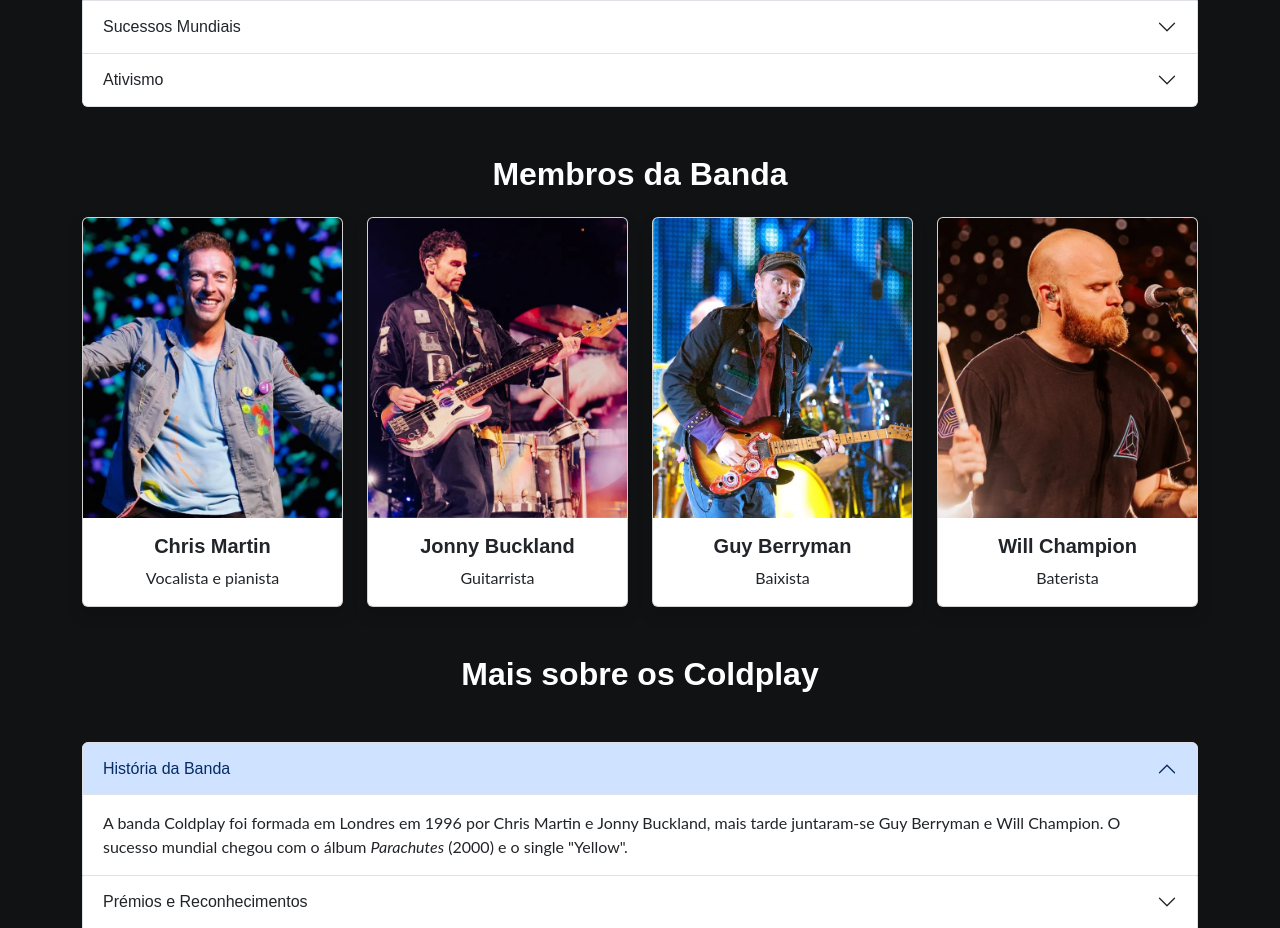
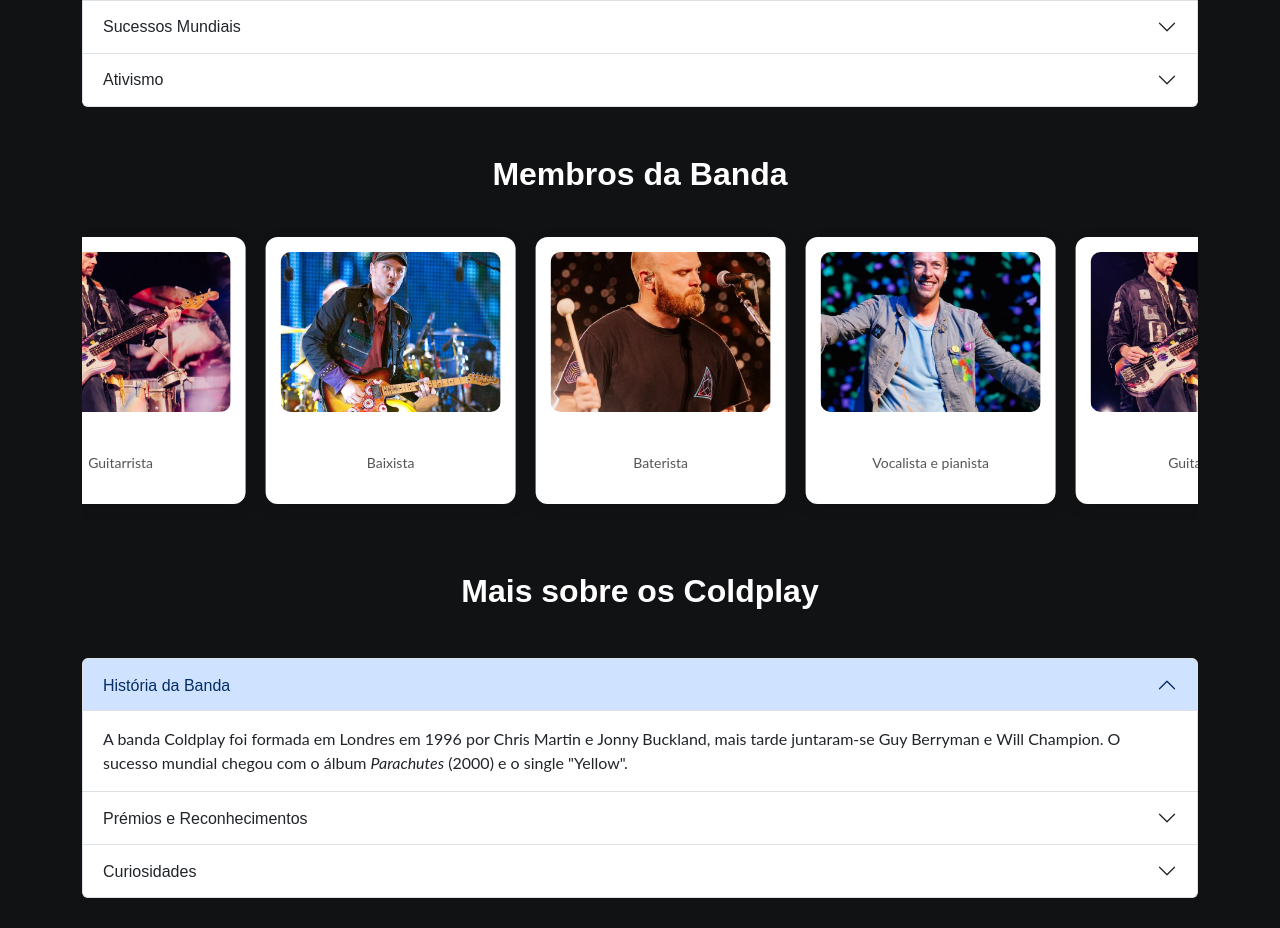
Before and after one commit to rafaelcosta-git/coldplay-fanpage, a PHP site: page /sobre.html in a window 1280 px wide. Shown: the part 1203-2131 px from the top of the page. Run offline with PHP 8.4, Linux system fonts and the light colour scheme.

Commit message:
atualizacao

```diff
--- a/css/style.css
+++ b/css/style.css
@@ -180,3 +180,91 @@
     display: flex;
     flex-wrap: wrap;
 }
+
+
+
+/*Botao ver tour atualizado*/
+
+.morphing-button {
+  position: relative;
+  padding: 12px 24px;
+  background: linear-gradient(135deg, #87858a, #fcd825);
+  border: 2px solid white;
+  border-radius: 8px;
+  color: white;
+  font-weight: 600;
+  font-size: 16px;
+  cursor: pointer;
+  overflow: hidden;
+  transition: all 0.3s cubic-bezier(0.4, 0, 0.2, 1);
+  display: inline-flex;
+  align-items: center;
+  gap: 8px;
+  text-decoration: none; /* mantém aparência de botão */
+}
+
+.morphing-button i {
+  transition: transform 0.3s ease;
+}
+
+/* HOVER → botão fica branco */
+.morphing-button:hover {
+  background: white !important;
+  color: black !important;
+  transform: translateY(-2px);
+  border-radius: 20px;
+  box-shadow: 0 5px 15px rgba(255,255,255,0.3);
+}
+
+.morphing-button:hover i {
+  transform: translateX(4px);
+  color: black !important;
+}
+
+
+/*cards infinte*/
+
+.infinite-scroll-container {
+  width: 100%;
+  max-width: 1200px;
+  margin: 0 auto;
+  overflow: hidden;
+  padding: 20px 0;
+}
+
+.infinite-scroll-track {
+  display: flex;
+  gap: 20px;
+  animation: scroll-cards 20s linear infinite;
+}
+
+.infinite-scroll-card {
+  flex: 0 0 250px;
+  background: #fff;
+  border-radius: 12px;
+  padding: 15px;
+  box-shadow: 0 4px 15px rgba(0, 0, 0, 0.1);
+  text-align: center;
+}
+
+.infinite-scroll-card img {
+  width: 100%;
+  height: 160px;
+  object-fit: cover;
+  border-radius: 10px;
+}
+
+.infinite-scroll-card h3 {
+  margin-top: 10px;
+  font-size: 18px;
+}
+
+.infinite-scroll-card p {
+  color: #555;
+  font-size: 14px;
+}
+
+@keyframes scroll-cards {
+  0% { transform: translateX(0); }
+  100% { transform: translateX(calc(-250px * 4 - 80px)); }
+}
--- a/index.html
+++ b/index.html
@@ -55,7 +55,8 @@
         <h1 class="display-3 fw-bold">Coldplay</h1>
         <h2 class="h4 mb-3">Uma das maiores bandas de rock alternativo do mundo</h2>
         <p class="lead">Música que inspira milhões de fãs em todo o mundo.</p>
-        <a href="tour.html" class="btn btn-outline-light btn-lg mt-3">Ver Tour</a>
+        <a href="tour.html" class="morphing-button mt-3"><span>Ver Tour</span><i class="fas fa-arrow-right"></i></a>
+
 
         <!-- Imagem invisível para SEO -->
         <img src="imagens/hero.jpg" alt="Coldplay em concerto" style="display:none;">
--- a/sobre.html
+++ b/sobre.html
@@ -121,45 +121,67 @@
     </div>
 
     <!-- Cards dos membros -->
-    <h2 class="text-center mb-4">Membros da Banda</h2>
-    <div class="row g-4">
-      <div class="col-md-3">
-        <div class="card h-100 text-center shadow">
-          <img src="imagens/chris.jpg" class="card-img-top" alt="Chris Martin">
-          <div class="card-body">
-            <h5 class="card-title">Chris Martin</h5>
-            <p class="card-text">Vocalista e pianista</p>
-          </div>
-        </div>
-      </div>
-      <div class="col-md-3">
-        <div class="card h-100 text-center shadow">
-          <img src="imagens/jonny.jpg" class="card-img-top" alt="Jonny Buckland">
-          <div class="card-body">
-            <h5 class="card-title">Jonny Buckland</h5>
-            <p class="card-text">Guitarrista</p>
-          </div>
-        </div>
-      </div>
-      <div class="col-md-3">
-        <div class="card h-100 text-center shadow">
-          <img src="imagens/guy.jpg" class="card-img-top" alt="Guy Berryman">
-          <div class="card-body">
-            <h5 class="card-title">Guy Berryman</h5>
-            <p class="card-text">Baixista</p>
-          </div>
-        </div>
-      </div>
-      <div class="col-md-3">
-        <div class="card h-100 text-center shadow">
-          <img src="imagens/will.jpg" class="card-img-top" alt="Will Champion">
-          <div class="card-body">
-            <h5 class="card-title">Will Champion</h5>
-            <p class="card-text">Baterista</p>
-          </div>
-        </div>
-      </div>
+   <h2 class="text-center mb-4">Membros da Banda</h2>
+
+<div class="infinite-scroll-container">
+  <div class="infinite-scroll-track">
+
+    <!-- CARD 1 -->
+    <div class="infinite-scroll-card">
+      <img src="imagens/chris.jpg">
+      <h3>Chris Martin</h3>
+      <p>Vocalista e pianista</p>
     </div>
+
+    <!-- CARD 2 -->
+    <div class="infinite-scroll-card">
+      <img src="imagens/jonny.jpg">
+      <h3>Jonny Buckland</h3>
+      <p>Guitarrista</p>
+    </div>
+
+    <!-- CARD 3 -->
+    <div class="infinite-scroll-card">
+      <img src="imagens/guy.jpg">
+      <h3>Guy Berryman</h3>
+      <p>Baixista</p>
+    </div>
+
+    <!-- CARD 4 -->
+    <div class="infinite-scroll-card">
+      <img src="imagens/will.jpg">
+      <h3>Will Champion</h3>
+      <p>Baterista</p>
+    </div>
+
+    <!-- DUPLICADOS PARA LOOP -->
+    <div class="infinite-scroll-card">
+      <img src="imagens/chris.jpg">
+      <h3>Chris Martin</h3>
+      <p>Vocalista e pianista</p>
+    </div>
+
+    <div class="infinite-scroll-card">
+      <img src="imagens/jonny.jpg">
+      <h3>Jonny Buckland</h3>
+      <p>Guitarrista</p>
+    </div>
+
+    <div class="infinite-scroll-card">
+      <img src="imagens/guy.jpg">
+      <h3>Guy Berryman</h3>
+      <p>Baixista</p>
+    </div>
+
+    <div class="infinite-scroll-card">
+      <img src="imagens/will.jpg">
+      <h3>Will Champion</h3>
+      <p>Baterista</p>
+    </div>
+
+  </div>
+</div>
+
 
         <!-- Accordion - História e curiosidades -->
     <h2 class="text-center my-5">Mais sobre os Coldplay</h2>
```
Also changed, not shown: calculadora.html (+9 -2 lines).
